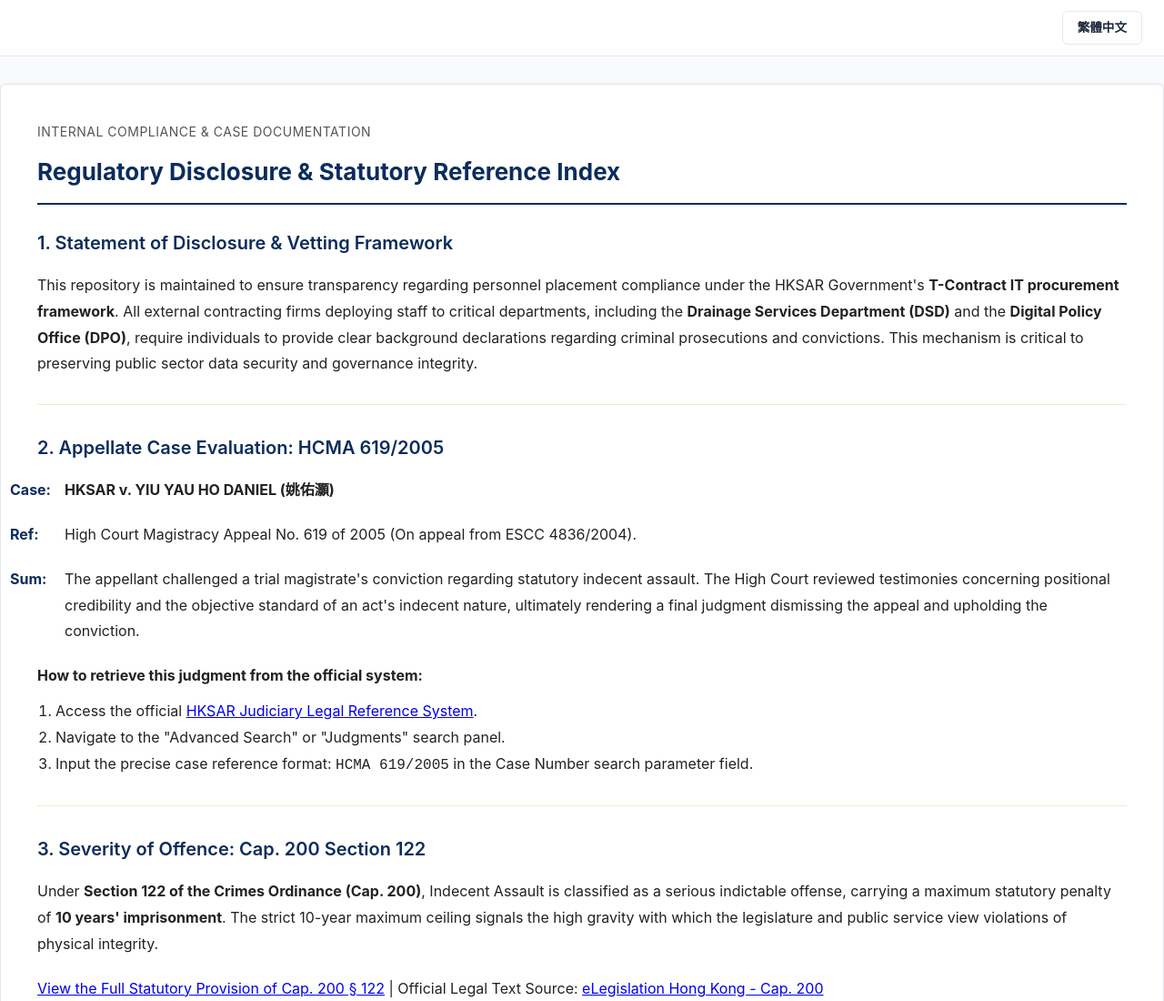
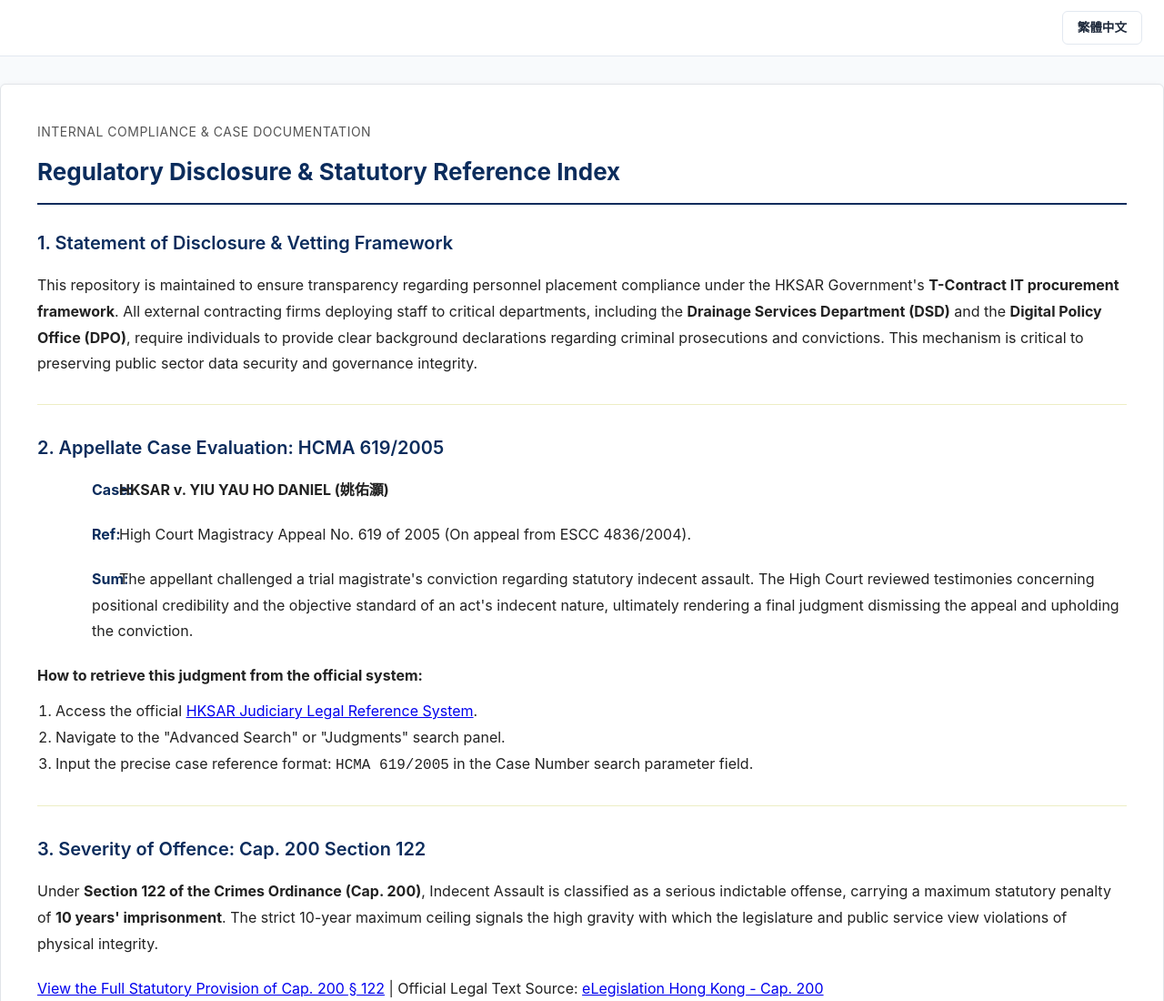
Before and after one commit to KittenFromMars/dsd, a plain HTML site: page wb/index.html in a window 1280 px wide. Shown: the top 1100 px of the page at 91% size. Drawn offline with Linux system fonts and the light colour scheme.

Commit message:
declaration

```diff
--- a/static/css/legislation.css
+++ b/static/css/legislation.css
@@ -56,8 +56,8 @@
     line-height: 1.8;
     color: #222222;
     margin-bottom: 20px;
-    padding-left: 30px;
-    text-indent: -30px;
+    padding-left: 60px;
+    text-indent: -30;
 }
 
 .leg-sub-num {
```
Also changed, not shown: tc/wb/index.html (renamed from tc/wb/inddex.html).
